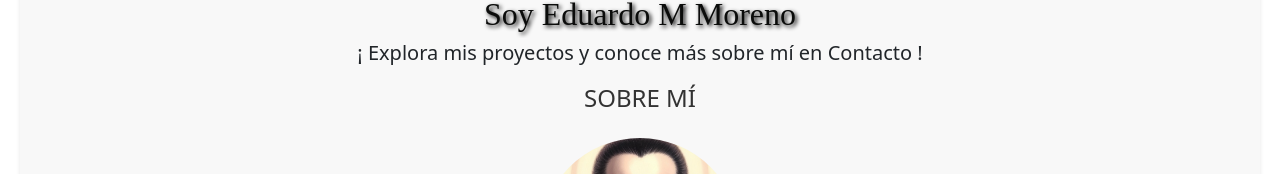
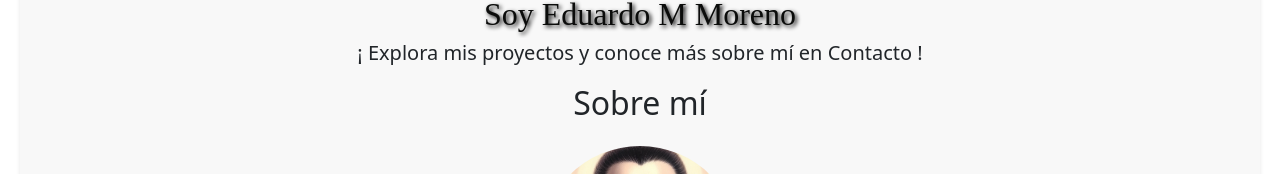
Before and after one commit to EduMMorenolp/Portfolio-React, a React (Create React App) app: page / in a window 1280 px wide. Shown: the part 185-359 px from the top of the page. Built offline with nearby package versions, Linux system fonts and the light colour scheme; a web font is replaced by a local one.

Commit message:
Fix recomendaciones

```diff
--- a/src/componentes/Footer.js
+++ b/src/componentes/Footer.js
@@ -39,7 +39,7 @@ function Footer() {
                 <ul>
                     {socialLinks.map((social, index) => (
                         <li key={index}>
-                            <a href={social.url} rel="noreferrer">
+                            <a href={social.url} rel="IconsRedes">
                                 <i className={social.iconClass}></i>
                                 <span className="social-name " style={{ color: social.color }}>{social.name}</span>
                             </a>
@@ -48,7 +48,7 @@ function Footer() {
                 </ul>
             </div>
             <div>
-                <img src="https://profile-counter.glitch.me/EduMReact/count.svg?" />
+                <img src="https://profile-counter.glitch.me/EduMReact/count.svg?" alt='Contador'/>
             </div>
             <br></br>
             <MusicPlayer />
--- a/src/componentes/Main.js
+++ b/src/componentes/Main.js
@@ -1,5 +1,5 @@
 import './Main.css';
-import React, { useState, useEffect, Fragment } from 'react';
+import React, { useState, useEffect} from 'react';
 
 function Main() {
 
@@ -32,7 +32,7 @@ function Main() {
       </div>
 
       <p className="lead">¡ Explora mis proyectos y conoce más sobre mí en Contacto ! </p>
-      <h3>Sobre mí</h3>
+      <h2>Sobre mí</h2>
       <img src={process.env.PUBLIC_URL + "/imagenes/fotoEduMMoreno.png"} alt="Foto de Eduardo Manuel Moreno" />
       <hr></hr>
       <p>
--- a/src/componentes/MusicPlayer.js
+++ b/src/componentes/MusicPlayer.js
@@ -7,7 +7,7 @@ const MusicPlayer = () => {
 
     return (
         <div className="container-audio">
-            <audio controls autoplay ref={audioRef} src={song} />
+            <audio controls muted autoplay ref={audioRef} src={song} />
         </div>
     );
 };
```
